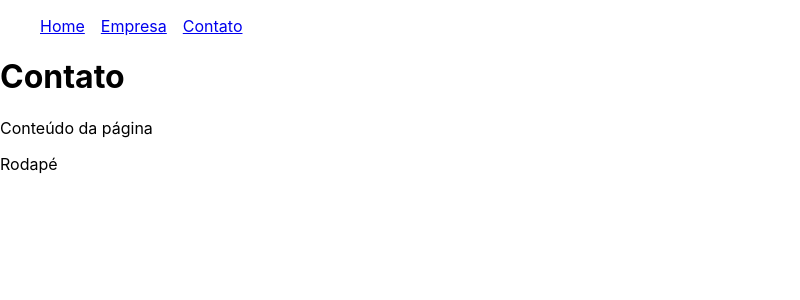
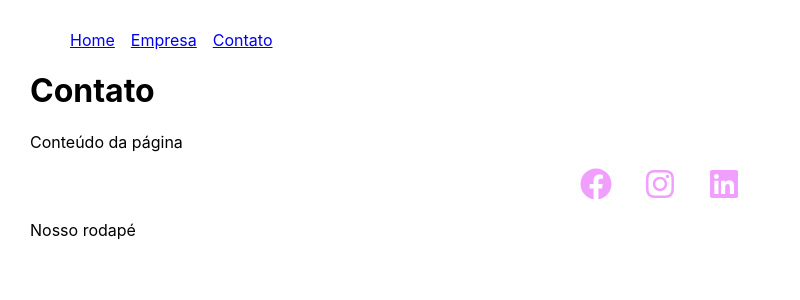
Before and after one commit to dornelesfernando/Frameworks, a React (Create React App) app in the folder React.js/my-project/: page /contato in a window 1280 px wide. Shown: the top 300 px of the page, without its empty margins (0-800 px from the left). Built offline with nearby package versions, Linux system fonts and the light colour scheme.

Commit message:
init - react icons

```diff
--- a/React.js/my-project/package.json
+++ b/React.js/my-project/package.json
@@ -8,6 +8,7 @@
     "@testing-library/user-event": "^13.5.0",
     "react": "^18.3.1",
     "react-dom": "^18.3.1",
+    "react-icons": "^5.2.0",
     "react-router-dom": "^6.23.0",
     "react-scripts": "5.0.1",
     "web-vitals": "^2.1.4"
--- a/React.js/my-project/src/components/layout/Footer.js
+++ b/React.js/my-project/src/components/layout/Footer.js
@@ -1,6 +1,16 @@
+import { FaFacebook, FaInstagram, FaLinkedin } from 'react-icons/fa'
+import styles from './Footer.module.css'
+
 function Footer(){
     return(
-        <footer>Rodapé</footer>
+        <footer>
+            <ul className={styles.social_list}>
+                <li><FaFacebook /></li>
+                <li><FaInstagram /></li>
+                <li><FaLinkedin /></li>
+            </ul>
+            <p>Nosso rodapé</p>
+        </footer>
     )
 }
 
--- /dev/null
+++ b/React.js/my-project/src/components/layout/Footer.module.css
@@ -0,0 +1,16 @@
+.social_list {
+    display: flex;
+    justify-content: center;
+    align-items: center;
+    list-style: none;
+}
+
+.social_list li {
+    margin: 0 1em;
+}
+
+.social_list svg {
+    font-size: 2em;
+    cursor: pointer;
+    color: #f09fff;
+}
--- a/React.js/my-project/src/index.css
+++ b/React.js/my-project/src/index.css
@@ -1,5 +1,5 @@
 body {
-  margin: 0;
+  margin: 30px;
   font-family: -apple-system, BlinkMacSystemFont, 'Segoe UI', 'Roboto', 'Oxygen',
     'Ubuntu', 'Cantarell', 'Fira Sans', 'Droid Sans', 'Helvetica Neue',
     sans-serif;
```
Also changed, not shown: 1 other file (tests, documents, lock files or other folders).
